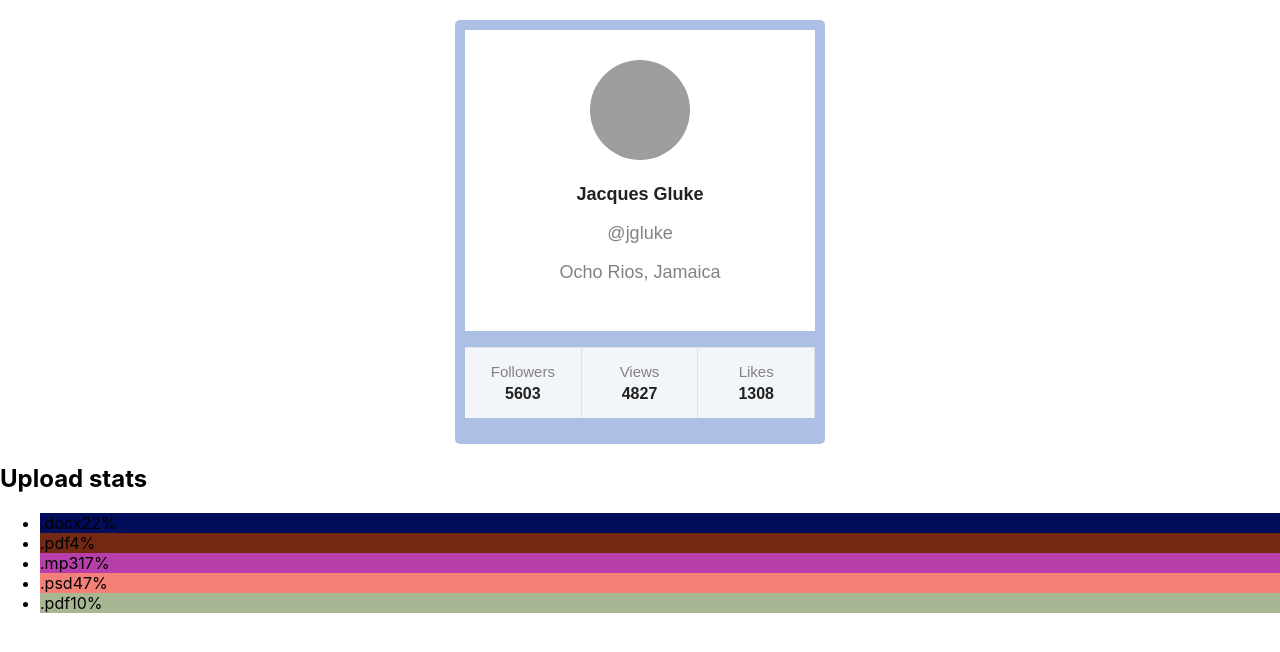
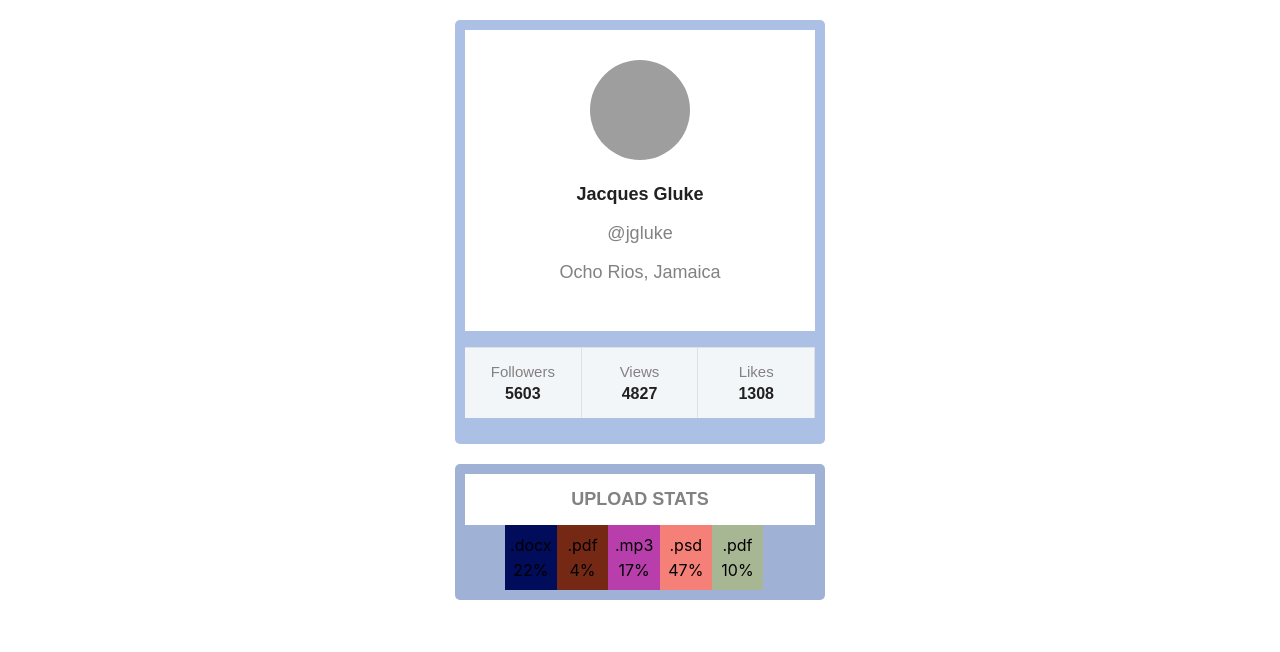
Before and after one commit to ultrasoundcode/goit-react-hw-01-components, a React (Create React App) app: page / in a window 1280 px wide. Shown: the top 652 px of the page. Built offline with nearby package versions, Linux system fonts and the light colour scheme; grey boxes are pictures that could not be loaded.

Commit message:
Update Statistics.module.css

```diff
--- a/src/components/Statistics/Statistics.module.css
+++ b/src/components/Statistics/Statistics.module.css
@@ -0,0 +1,37 @@
+.section {
+  width: 350px;
+  padding: 10px;
+  border-radius: 5px;
+  margin-top: 20px;
+  margin-left: auto;
+  margin-right: auto;
+  background-color: rgb(159, 178, 213);
+  transition: transform 500ms;
+  cursor: pointer;
+}
+.section:hover {
+  transform: scale(1.05);
+}
+.title {
+  text-align: center;
+  background-color: #fff;
+  color: rgb(131, 129, 129);
+  font-family: SF Mono, sans-serif;
+  text-transform: uppercase;
+  font-size: 18px;
+  padding: 15px;
+  margin: 0;
+}
+.list {
+  margin: 0;
+  display: flex;
+  list-style: none;
+}
+.item {
+  display: flex;
+  flex-direction: column;
+  gap: 5px;
+  text-align: center;
+  width: calc(100% / 6);
+  padding: 10px 0;
+}
```
